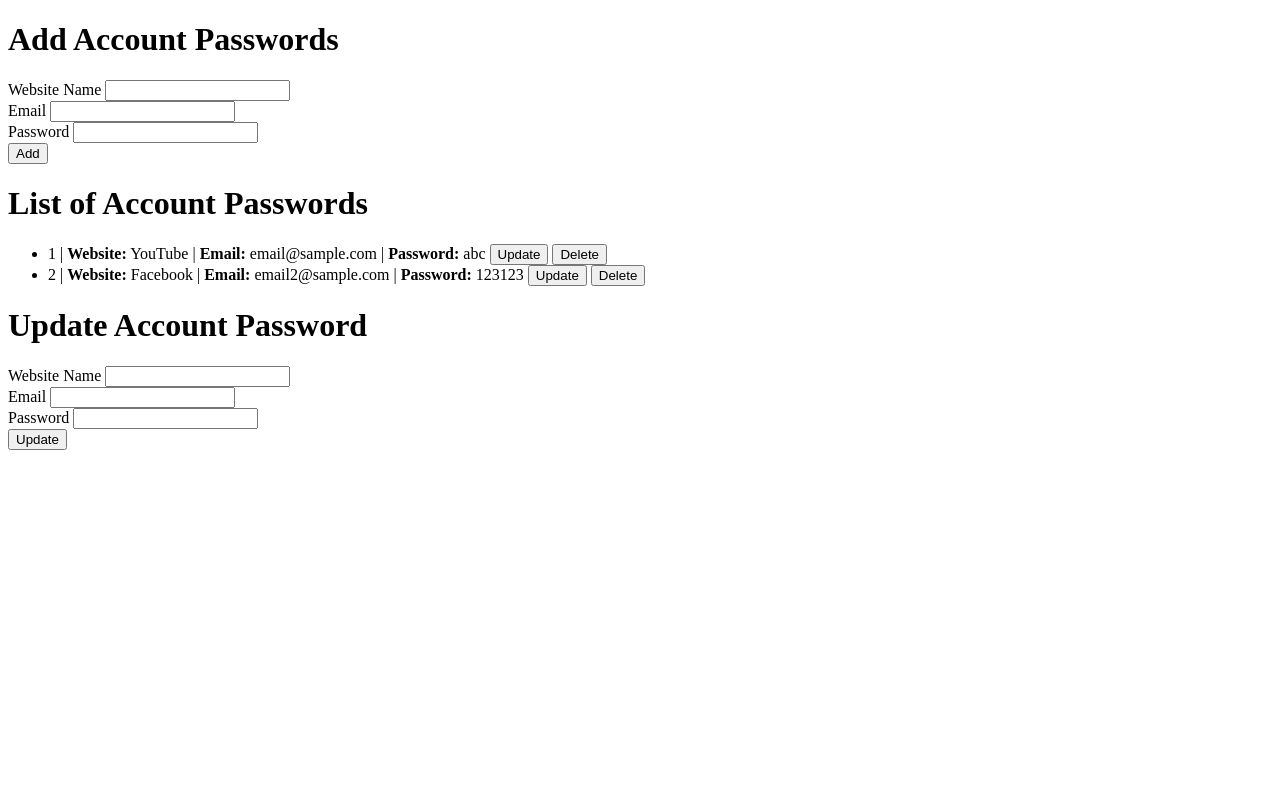
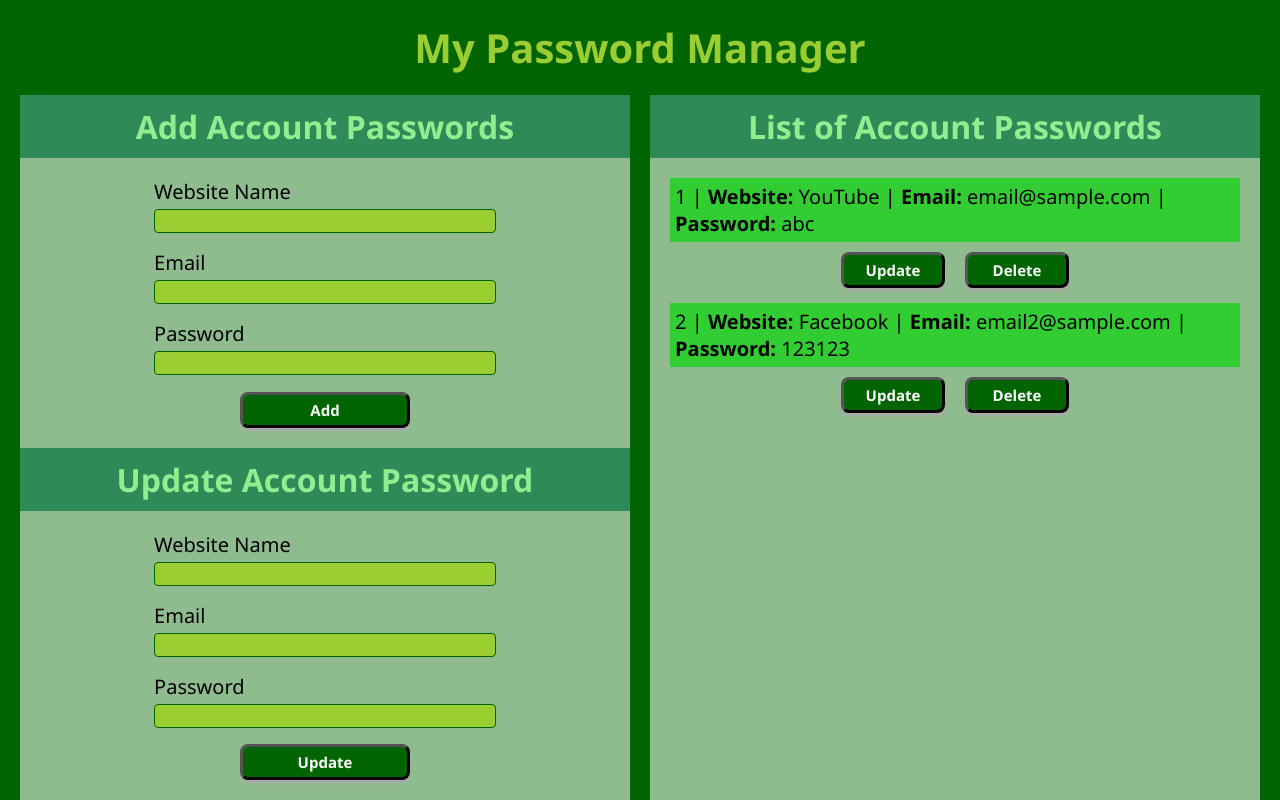
Before and after one commit to Gelatino0308/AWSCC-CodeQuest-Backend, a Flask app: page / in a window 1280 px wide. Run offline with Flask 3, Linux system fonts and the light colour scheme.

Commit message:
feat: added styling to password manager web app

```diff
--- a/submissions/final-project/src/static/index.js
+++ b/submissions/final-project/src/static/index.js
@@ -9,7 +9,7 @@ let id;
 
 for (let i = 0; i < updateBtns.length; i++) {
     updateBtns[i].addEventListener("click", (event) => {
-        const parentNode = event.target.parentNode;
+        const parentNode = event.target.parentNode.parentNode;
         id = parentNode.dataset.id;
         updateWebsite.value = parentNode.querySelector('span:nth-child(2)').textContent;
         updateEmail.value = parentNode.querySelector('span:nth-child(4)').textContent;
@@ -17,7 +17,7 @@ for (let i = 0; i < updateBtns.length; i++) {
     });
 
     deleteBtns[i].addEventListener("click", (event) => {
-        id = event.target.parentNode.dataset.id;
+        id = event.target.parentNode.parentNode.dataset.id;
         fetch(`delete/${id}`, {
             method: "DELETE"
         }).then(data => data.json()).then(_ => window.location.href = "/")
--- /dev/null
+++ b/submissions/final-project/src/static/styles.css
@@ -0,0 +1,118 @@
+* {
+    box-sizing: border-box;
+    margin: 0;
+    padding: 0;
+    font-family:'Segoe UI', Tahoma, Geneva, Verdana, sans-serif;
+}
+
+body {
+    min-height: 100vh;
+    display: flex;
+    flex-direction: column;
+    background-color: darkseagreen;
+}
+
+h1 {
+    background-color: seagreen;
+    width: 100%;
+    text-align: center;
+    padding: 10px;
+    color: lightgreen;
+}
+
+ul {
+    list-style-type: none;
+    padding: 20px;
+}
+
+input {
+    background-color: yellowgreen;
+    border-radius: 4px;
+    border: 1px solid darkgreen;
+    width: 100%;
+    height: 1.5rem;
+}
+
+button {
+    width: 50%;
+    align-self: center;
+    font-size: 15px;
+    font-weight: bold;
+    padding: 5px;
+    background-color: darkgreen;
+    border-radius: 8px;
+    border-width: 3px;
+    box-shadow: 0 3px 3px darkgrey;
+    color: white;
+}
+
+#header {
+    font-size: 40px;
+    font-weight: bold;
+    padding: 20px;
+
+    text-align: center;
+    background-color: darkgreen;
+    color: yellowgreen;
+}
+
+#content {
+    display: flex;
+    flex: 1;
+    border-width: 0 20px;
+    border-style: solid;
+    border-color: darkgreen;
+}
+
+#content div {
+    flex: 1;
+}
+
+#create-and-update-panel {
+    display: flex;
+    flex-direction: column;
+    border-right: 10px solid darkgreen;
+}
+
+#account-list-panel {
+    border-left: 10px solid darkgreen;
+}
+
+.modify-account-section {
+    display: flex;
+    flex-direction: column;
+    align-items: center;
+    flex: 1;
+}
+
+.form-inputs {
+    display: flex;
+    flex-direction: column;
+    padding: 20px;
+    /* gap: 1px; */
+}
+
+.form-inputs div {
+    font-size: 20px;
+}
+
+.account-details {
+    font-size: 20px;
+    display: flex;
+    flex-direction: column;
+    gap: 10px;
+    margin-bottom: 15px;
+}
+
+.account-info {
+    background-color: limegreen;
+    padding: 5px;
+}
+
+.account-buttons {
+    width: 40%;
+    display: flex;
+    justify-content: center;
+    align-self: center;
+    gap: 20px;
+}
--- a/submissions/final-project/src/templates/home.html
+++ b/submissions/final-project/src/templates/home.html
@@ -3,11 +3,16 @@
 <head>
     <meta charset="UTF-8">
     <meta name="viewport" content="width=device-width, initial-scale=1.0">
-    <title>Document</title>
+    <title>Password Manager WebApp</title>
+    <link rel="stylesheet" href="{{ url_for('static', filename='styles.css') }}">
 </head>
 <body>
-    <form action="/add" method="POST">
+    <div id="header">My Password Manager</div>
+    <div id="content">
+        <div id="create-and-update-panel">
+            <form class="modify-account-section" action="/add" method="POST">
                 <h1>Add Account Passwords</h1>
+                <div class="form-inputs">
                     <div>
                         <label for="addWebsite">Website Name</label>
                         <input type="text" id="addWebsite" name="website">
@@ -21,20 +26,12 @@
                         <input type="text" id="addPassword" name="password">
                     </div>
                     <button type="submit">Add</button>
+                </div>
             </form>
 
-    <h1>List of Account Passwords</h1>
-    <ul>
-        {% for pass in passwords %}
-        <li data-id={{pass.id}} data-website={{pass.website}} data-email={{pass.email}} data-password={{pass.password}}>
-            {{ pass.id }} | <b>Website:</b> <span>{{ pass.website }}</span> | <b>Email:</b> <span>{{ pass.email }}</span> | <b>Password:</b> {{ pass.password }}
-            <button class="update-btn">Update</button>
-            <button class="delete-btn">Delete</button>
-        </li>
-        {% endfor %}
-    </ul>
-
+            <div class="modify-account-section">
                 <h1>Update Account Password</h1>
+                <div class="form-inputs">
                     <div>
                         <label for="updateWebsite">Website Name</label>
                         <input type="text" id="updateWebsite" name="website">
@@ -48,7 +45,25 @@
                         <input type="text" id="updatePassword" name="password">
                     </div>
                     <button type="submit" id="updatePassBtn">Update</button>
+                </div>
+            </div>
+        </div>
 
+        <div id="account-list-panel">
+            <h1>List of Account Passwords</h1>
+            <ul>
+                {% for pass in passwords %}
+                <li class="account-details" data-id={{pass.id}} data-website={{pass.website}} data-email={{pass.email}} data-password={{pass.password}}>
+                    <div class="account-info">{{ pass.id }} | <b>Website:</b> <span>{{ pass.website }}</span> | <b>Email:</b> <span>{{ pass.email }}</span> | <b>Password:</b> {{ pass.password }}</div>
+                    <div class="account-buttons">
+                        <button class="update-btn">Update</button>
+                        <button class="delete-btn">Delete</button>
+                    </div>
+                </li>
+                {% endfor %}
+            </ul>
+        </div>
+    </div>
 
     <script type="text/javascript" src="{{ url_for('static', filename='index.js')}}"></script>
 </body>
```
Also changed, not shown: submissions/final-project/instance/new_passwords.db. Lines whose indentation alone changed are shown as unchanged.
